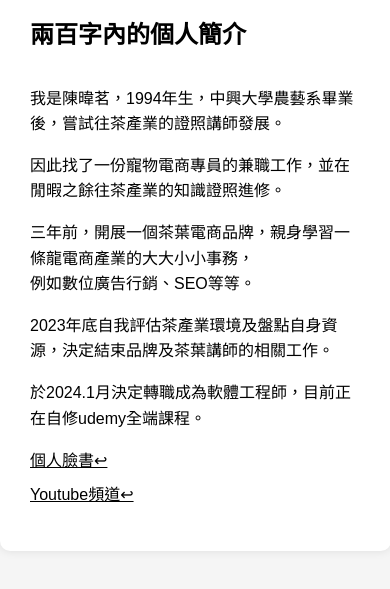
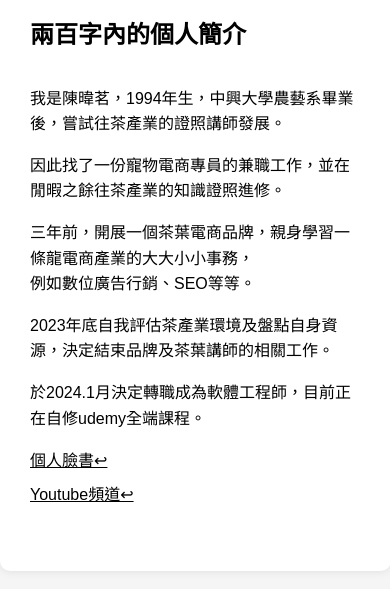
Before and after one commit to vincentchen0606/wehelp_mission, a plain HTML site: page index.html in a window 390 px wide. Both pictures are taken after a click on the element "兩百字內的個人簡介". Shown: the part 250-839 px from the top of the page. Drawn offline with Linux system fonts and the light colour scheme.

Commit message:
Add files via upload

```diff
--- a/wehelp.css
+++ b/wehelp.css
@@ -111,3 +111,10 @@ a {
 .icon.rotate {
   transform: rotate(180deg);
 }
+@media screen and (max-width: 600px) {
+  .collapse-content.open {
+    max-height: 100vh;
+    overflow: auto;
+    padding-bottom: 20px;
+  }
+}
```
